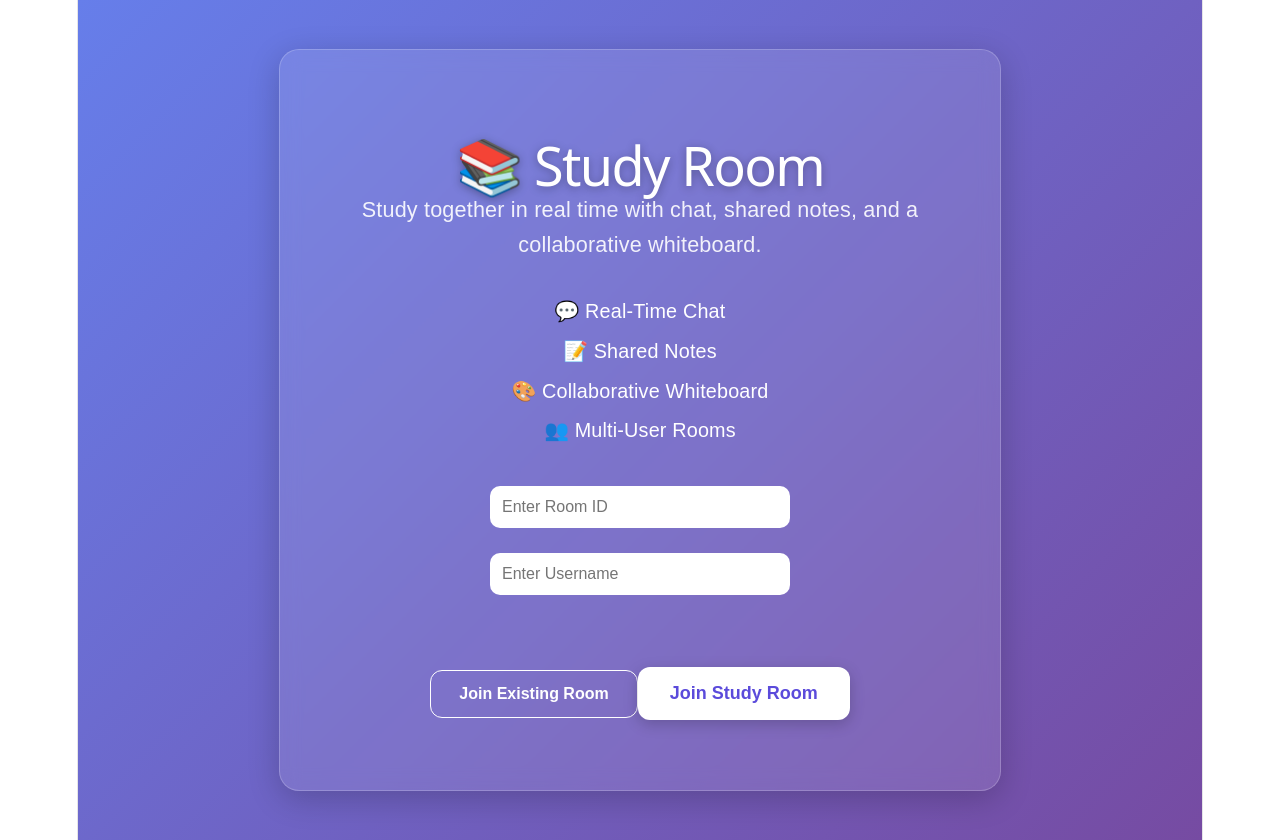
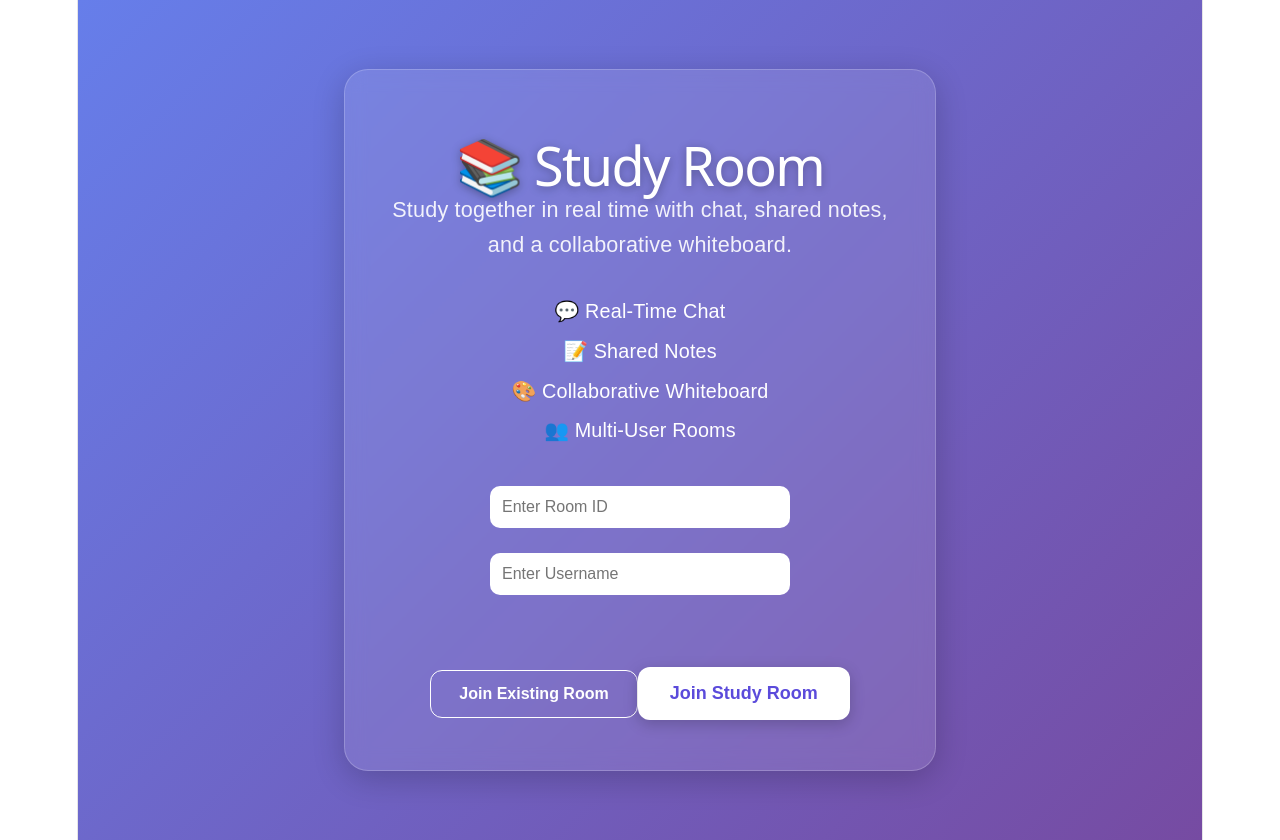
Before and after one commit to anushkumakp2004-web/study-room-app, a React (Vite) app in the folder client/: page / in a window 1280 px wide. Built offline with nearby package versions, Linux system fonts and the light colour scheme; no server answers.

Commit message:
Refine landing page card

```diff
--- a/client/src/pages/Home.jsx
+++ b/client/src/pages/Home.jsx
@@ -20,12 +20,12 @@ function Home() {
     <div
   style={{
     background: "rgba(255,255,255,0.1)",
-    padding: "70px 60px",
-    borderRadius: "20px",
+    padding: "50px 45px",
+    borderRadius: "24px",
     border: "1px solid rgba(255,255,255,0.2)",
     boxShadow: "0 8px 32px rgba(0,0,0,0.2)",
     backdropFilter: "blur(10px)",
-    maxWidth: "600px",
+    maxWidth: "500px",
     width: "90%",
   }}
 >
```
